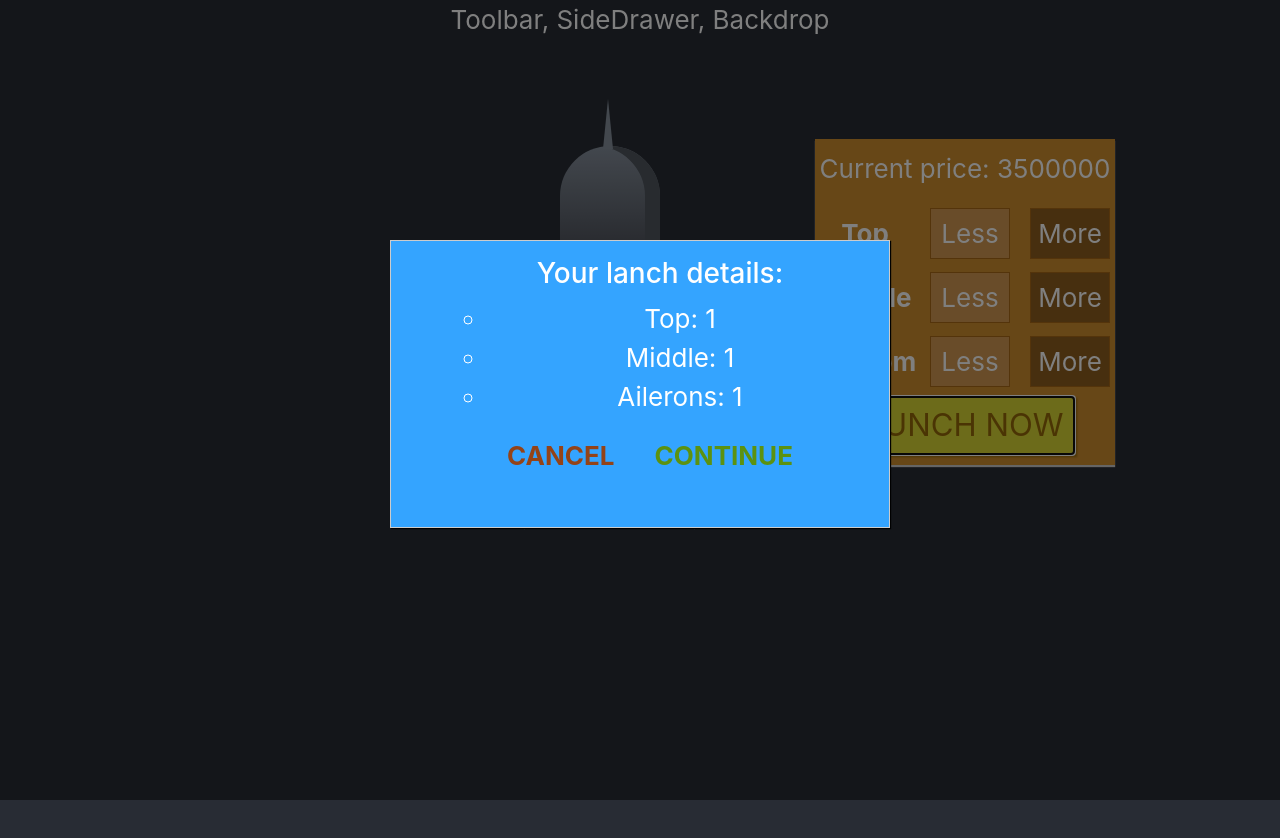
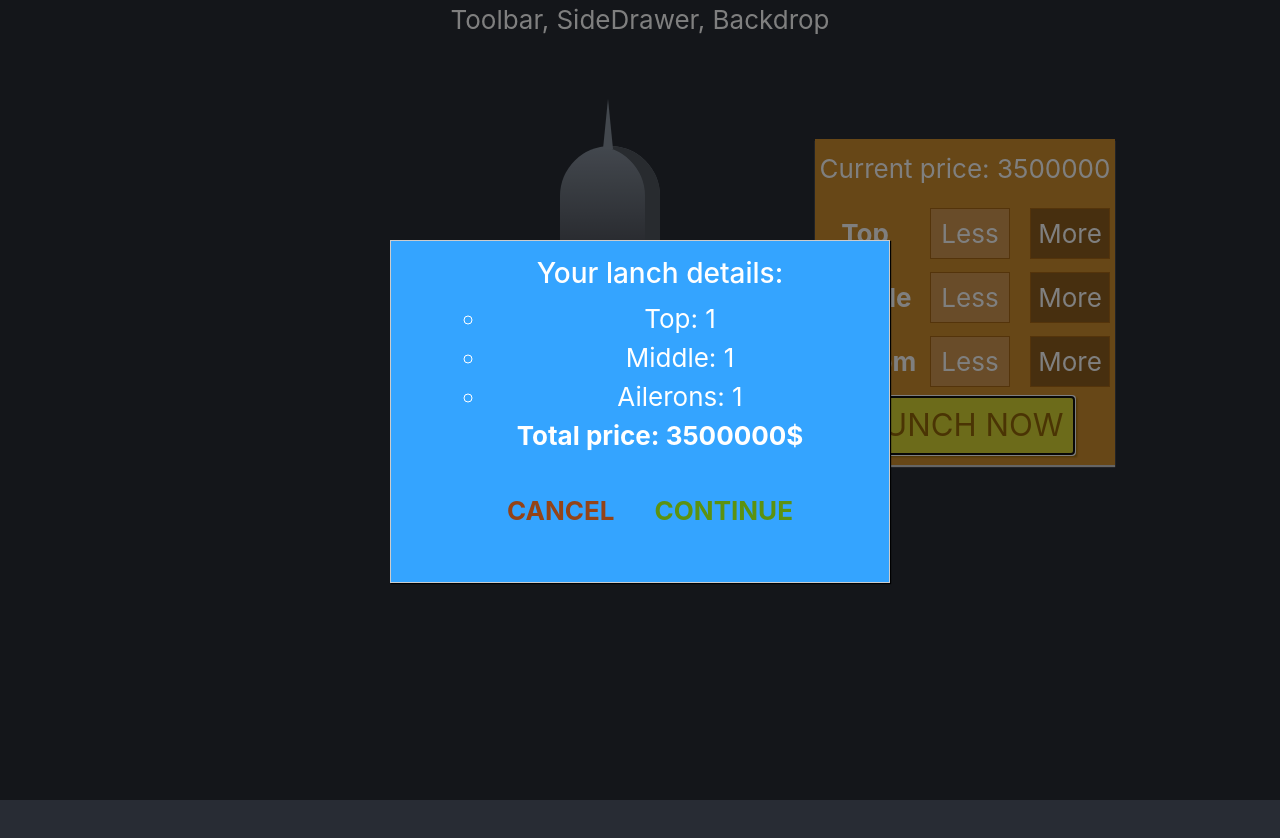
Before and after one commit to Goldscirer/Spacecraft, a React (Create React App) app: page / in a window 1280 px wide. Both pictures are taken after a click on the button "LUNCH NOW". Shown: the top 838 px of the page. Built offline with nearby package versions, Linux system fonts and the light colour scheme.

Commit message:
Added the price to the launch summary

```diff
--- a/src/components/Spacecraft/LunchSummary/LunchSummary.js
+++ b/src/components/Spacecraft/LunchSummary/LunchSummary.js
@@ -16,6 +16,7 @@ const lunchSummary = (props) => {
             <ul>
                 {partsSummary}
             </ul>
+            <p><strong>Total price: {props.price}$</strong></p>
             <Button btnType="Danger" clicked={props.lunchCancelled}>CANCEL</Button>
             <Button btnType="Success" clicked={props.lunchContinue}>CONTINUE</Button>
         </Aux>
--- a/src/containers/SpacecraftBuilder/SpacecraftBuilder.js
+++ b/src/containers/SpacecraftBuilder/SpacecraftBuilder.js
@@ -87,7 +87,7 @@ class ScpacecraftBuilder extends Component {
         return (
             <Aux>
                 <Modal show={this.state.lunch} modalClosed={this.cancelModal}>
-                    <LunchSummary parts={this.state.parts} lunchCancelled={this.cancelModal} lunchContinue={this.pleaseContinueHandler}/>
+                    <LunchSummary price={this.state.totalPrice} parts={this.state.parts} lunchCancelled={this.cancelModal} lunchContinue={this.pleaseContinueHandler}/>
                 </Modal>
                 <div className="container">
                     <div className="row">
```
